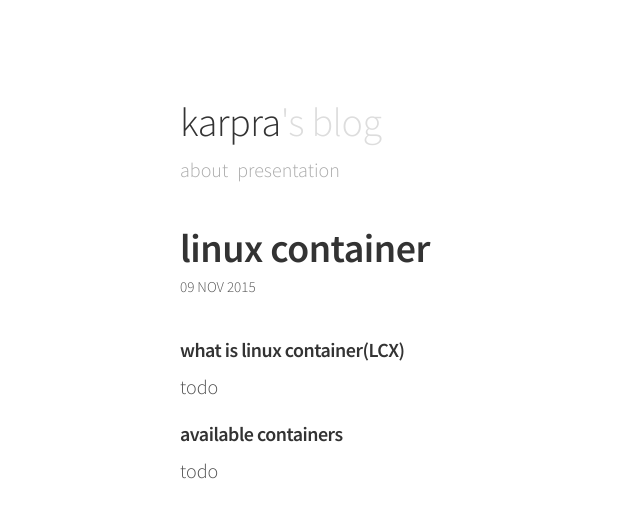
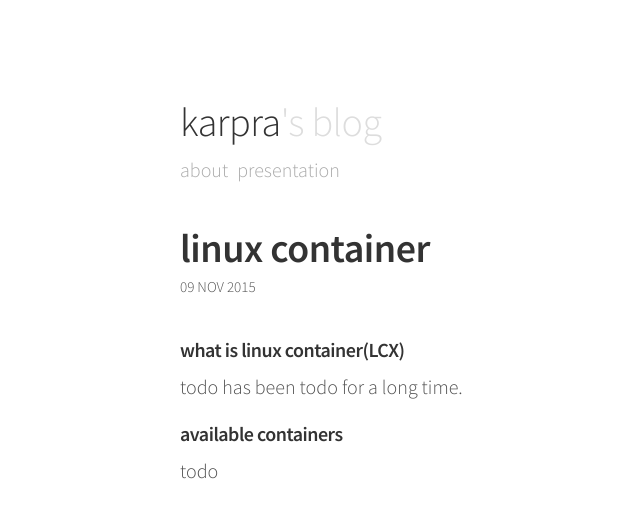
Before and after one commit to karpra/karpra.github.io, a Jekyll site: the page built from _posts/2015-11-9- linux container.md, in a window 1280 px wide. Shown: the top 518 px of the page, without its empty margins (100-740 px from the left). Built offline with Jekyll 4.4.1, drawn with Linux system fonts in a browser that asks for light colours.

Commit message:
Update 2015-11-9- linux container.md

```diff
--- a/_posts/2015-11-9- linux container.md
+++ b/_posts/2015-11-9- linux container.md
@@ -6,7 +6,7 @@ tags : [docker]
 ---
 
 #### what is linux container(LCX)
-todo
+todo has been todo for a long time.
 
 #### available containers
 todo
```
